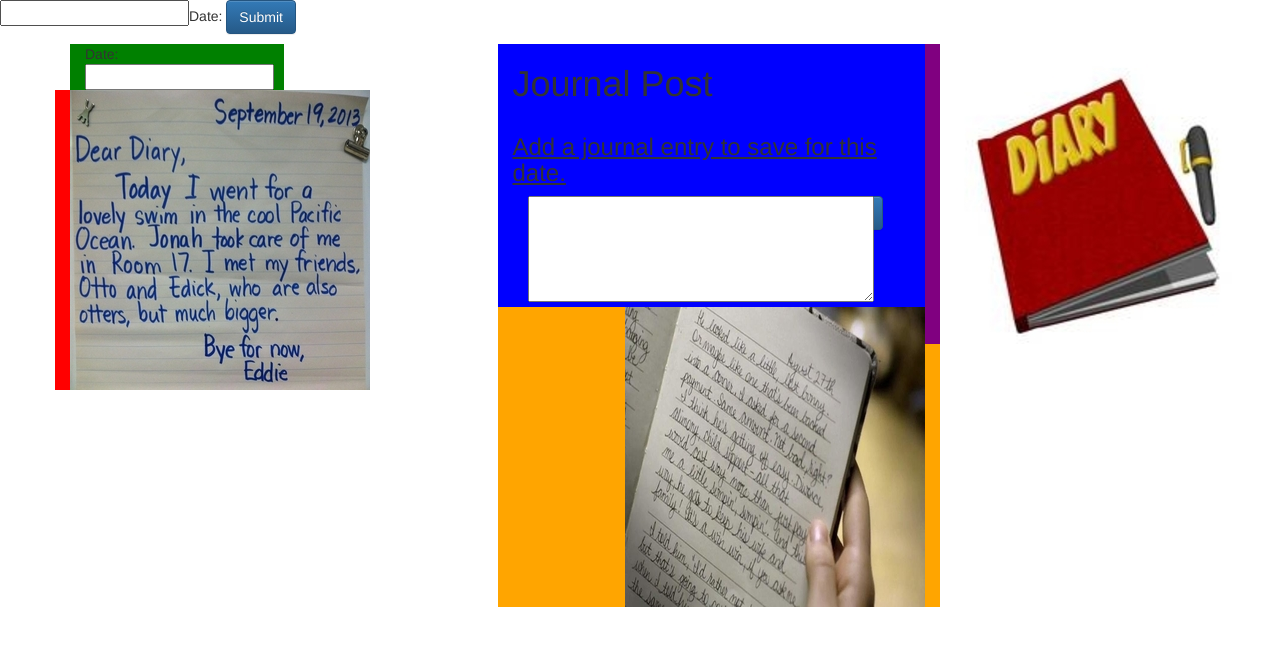
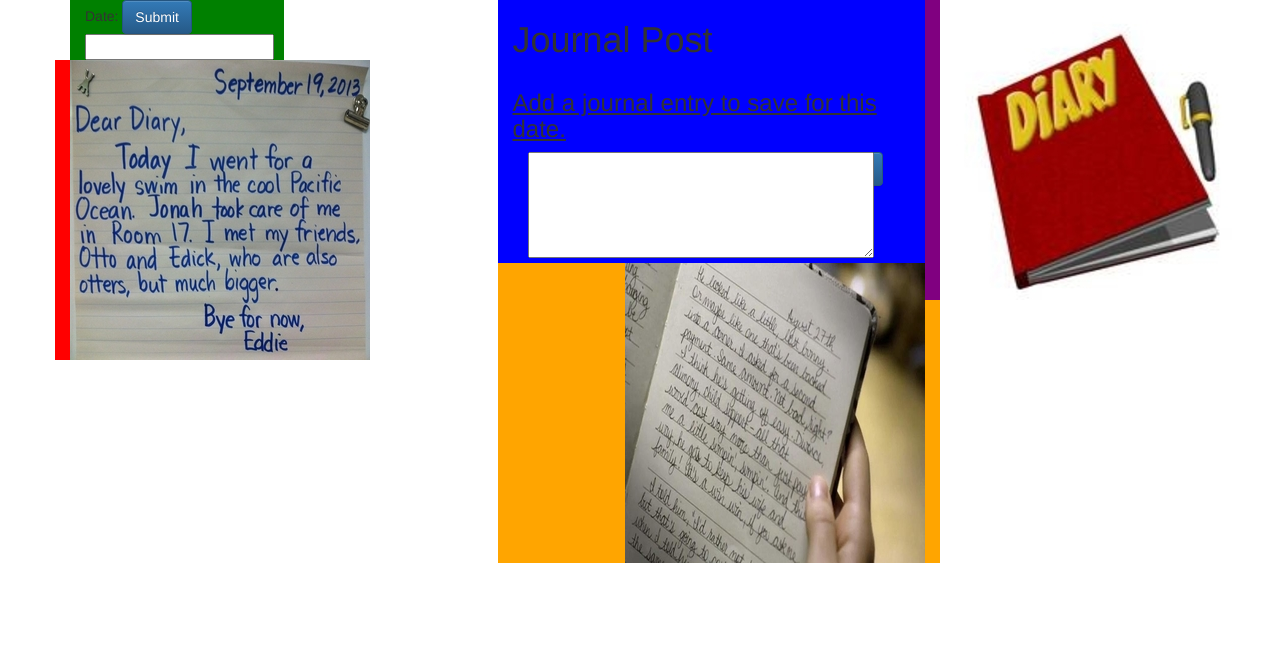
Before and after one commit to bcocherell/AntisocialJournal, a plain HTML site: page index.html in a window 1280 px wide. Drawn offline with nearby package versions, Linux system fonts and the light colour scheme; no server answers.

Commit message:
adding update to calendar

```diff
--- a/index.html
+++ b/index.html
@@ -30,9 +30,7 @@
 <BODY>
 
 
-<p>Date: <input type="text" id="calendar">
-  <input id="dateSubmit" type="submit" value="Submit" class="btn btn-primary">
-</p>
+
 
 
 
@@ -44,7 +42,10 @@
     <div class="row">
     <div class="container col-sm-3" id="date">
 
-    <p>Date: <input type="text" id="calendar"></p>
+    <p>Date: <input type="text" id="calendar">
+      <input id="dateSubmit" type="submit" value="Submit" class="btn btn-primary">
+    </p>
+
     </div>
 
 <div class="container col-sm-6" id="Journal">
```
